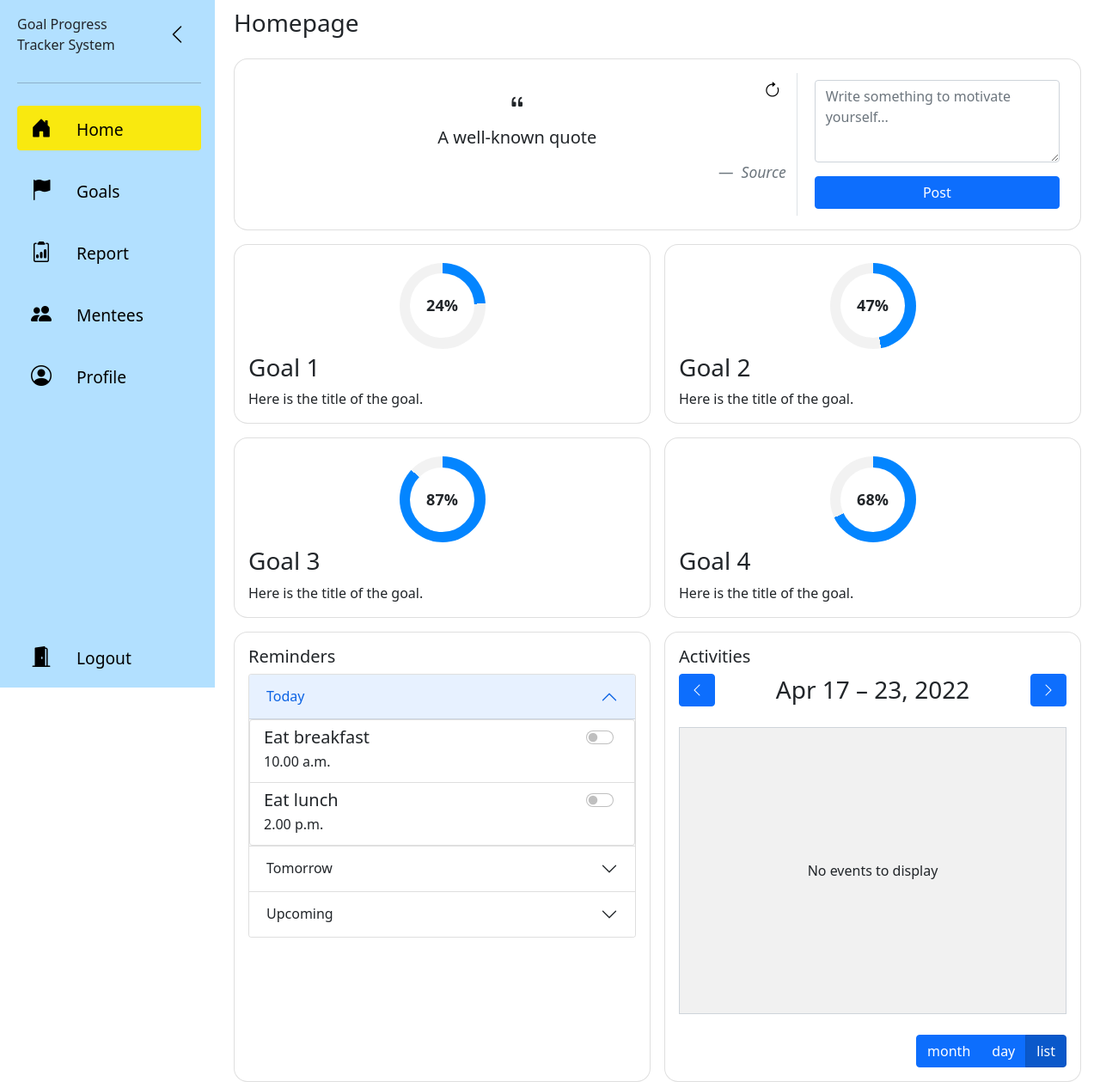
After one commit to WIF2003-2022/goal-progress-tracker-fe, a PHP site: page /public/home.html in a window 1280 px wide. The commit adds this page. Shown: the whole page at 86% size. Run offline with PHP 8.4, Linux system fonts and the light colour scheme; some libraries are stand-ins or nearby versions.

Commit message:
complete homepage structure

```diff
--- /dev/null
+++ b/public/home.html
@@ -0,0 +1,238 @@
+<!DOCTYPE html>
+<html lang="en">
+  <head>
+    <meta charset="UTF-8" />
+    <meta http-equiv="X-UA-Compatible" content="IE=edge" />
+    <meta name="viewport" content="width=device-width, initial-scale=1.0" />
+    <link rel="stylesheet" href="styles/index.css" />
+    <link rel="stylesheet" href="styles/home.css" />
+    <link
+      href="https://cdn.jsdelivr.net/npm/bootstrap@5.1.3/dist/css/bootstrap.min.css"
+      rel="stylesheet"
+      integrity="sha384-1BmE4kWBq78iYhFldvKuhfTAU6auU8tT94WrHftjDbrCEXSU1oBoqyl2QvZ6jIW3"
+      crossorigin="anonymous"
+    />
+    <script
+      src="https://cdn.jsdelivr.net/npm/bootstrap@5.1.3/dist/js/bootstrap.bundle.min.js"
+      integrity="sha384-ka7Sk0Gln4gmtz2MlQnikT1wXgYsOg+OMhuP+IlRH9sENBO0LRn5q+8nbTov4+1p"
+      crossorigin="anonymous"
+    ></script>
+    <link
+      rel="stylesheet"
+      href="https://cdn.jsdelivr.net/npm/fullcalendar@5.10.0/main.min.css"
+    />
+    <script src="https://cdn.jsdelivr.net/npm/fullcalendar@5.10.0/main.min.js"></script>
+    <script src="js/navbar.js"></script>
+    <title>Goal Progress Tracker</title>
+  </head>
+
+  <body>
+    <div class="wrapper">
+      <nav-bar></nav-bar>
+      <div class="content-wrapper">
+        <div class="container">
+          <div class="row g-3">
+            <div class="col-12"><h3>Homepage</h3></div>
+            <div class="col-12">
+              <div class="card blue-back">
+                <div class="card-body">
+                  <div class="row">
+                    <div class="col-8 border-end d-flex flex-column">
+                      <blockquote class="blockquote">
+                        <i class="bi bi-quote"></i>
+                        <div class="position-absolute top-0 end-0">
+                          <button class="refresh" type="button">
+                            <i class="bi bi-arrow-clockwise"></i>
+                          </button>
+                        </div>
+                        <p class="quote">A well-known quote</p>
+                        <footer class="blockquote-footer text-end">
+                          <cite class="author">Source</cite>
+                        </footer>
+                      </blockquote>
+                    </div>
+                    <div class="col d-flex flex-column m-2">
+                      <div class="mb-3 flex-grow-1">
+                        <textarea
+                          class="form-control h-100"
+                          id="exampleFormControlTextarea1"
+                          placeholder="Write something to motivate yourself..."
+                        ></textarea>
+                      </div>
+                      <div>
+                        <button
+                          class="btn btn-primary w-100 post-btn"
+                          type="button"
+                        >
+                          Post
+                        </button>
+                      </div>
+                    </div>
+                  </div>
+                </div>
+              </div>
+            </div>
+            <div class="col-6">
+              <div class="card">
+                <div
+                  class="card-body d-flex flex-column justify-content-center"
+                >
+                  <div class="spinner align-self-center">
+                    <div class="middle-circle"></div>
+                  </div>
+                  <div class="align-self-left">
+                    <h3 class="card-title">Goal 1</h3>
+                    <p class="card-text">Here is the title of the goal.</p>
+                  </div>
+                </div>
+              </div>
+            </div>
+            <div class="col-6">
+              <div class="card">
+                <div
+                  class="card-body d-flex flex-column justify-content-center"
+                >
+                  <div class="spinner align-self-center">
+                    <div class="middle-circle"></div>
+                  </div>
+                  <div class="align-self-left">
+                    <h3 class="card-title">Goal 2</h3>
+                    <p class="card-text">Here is the title of the goal.</p>
+                  </div>
+                </div>
+              </div>
+            </div>
+            <div class="col-6">
+              <div class="card">
+                <div
+                  class="card-body d-flex flex-column justify-content-center"
+                >
+                  <div class="spinner align-self-center">
+                    <div class="middle-circle"></div>
+                  </div>
+                  <div class="align-self-left">
+                    <h3 class="card-title">Goal 3</h3>
+                    <p class="card-text">Here is the title of the goal.</p>
+                  </div>
+                </div>
+              </div>
+            </div>
+            <div class="col-6">
+              <div class="card">
+                <div
+                  class="card-body d-flex flex-column justify-content-center"
+                >
+                  <div class="spinner align-self-center">
+                    <div class="middle-circle"></div>
+                  </div>
+                  <div class="align-self-left">
+                    <h3 class="card-title">Goal 4</h3>
+                    <p class="card-text">Here is the title of the goal.</p>
+                  </div>
+                </div>
+              </div>
+            </div>
+            <div class="col-6">
+              <div class="card">
+                <div class="card-body">
+                  <h5 class="card-title">Reminders</h5>
+                  <div class="accordion" id="reminders">
+                    <div class="accordion-item">
+                      <h2 class="accordion-header">
+                        <button
+                          class="accordion-button"
+                          type="button"
+                          data-bs-toggle="collapse"
+                          data-bs-target="#today"
+                        >
+                          Today
+                        </button>
+                      </h2>
+                      <div
+                        id="today"
+                        class="accordion-collapse collapse show"
+                        data-bs-parent="#reminders"
+                      >
+                        <ul class="list-group">
+                          <li class="list-group-item">
+                            <div class="d-flex w-100 justify-content-between">
+                              <h5 class="mb-1">Eat breakfast</h5>
+                              <div class="form-check form-switch">
+                                <input
+                                  class="form-check-input"
+                                  type="checkbox"
+                                  id="flexSwitchCheckDefault"
+                                />
+                              </div>
+                            </div>
+                            <p class="mb-1">10.00 a.m.</p>
+                          </li>
+                          <li class="list-group-item">
+                            <div class="d-flex w-100 justify-content-between">
+                              <h5 class="mb-1">Eat lunch</h5>
+                              <div class="form-check form-switch">
+                                <input
+                                  class="form-check-input"
+                                  type="checkbox"
+                                  id="flexSwitchCheckDefault"
+                                />
+                              </div>
+                            </div>
+                            <p class="mb-1">2.00 p.m.</p>
+                          </li>
+                        </ul>
+                      </div>
+                    </div>
+                    <div class="accordion-item">
+                      <h2 class="accordion-header">
+                        <button
+                          class="accordion-button collapsed"
+                          type="button"
+                          data-bs-toggle="collapse"
+                          data-bs-target="#tomorrow"
+                        >
+                          Tomorrow
+                        </button>
+                      </h2>
+                      <div
+                        id="tomorrow"
+                        class="accordion-collapse collapse"
+                        data-bs-parent="#reminders"
+                      ></div>
+                    </div>
+                    <div class="accordion-item">
+                      <h2 class="accordion-header">
+                        <button
+                          class="accordion-button collapsed"
+                          type="button"
+                          data-bs-toggle="collapse"
+                          data-bs-target="#upcoming"
+                        >
+                          Upcoming
+                        </button>
+                      </h2>
+                      <div
+                        id="upcoming"
+                        class="accordion-collapse collapse"
+                        data-bs-parent="#reminders"
+                      ></div>
+                    </div>
+                  </div>
+                </div>
+              </div>
+            </div>
+            <div class="col">
+              <div class="card">
+                <div class="card-body">
+                  <h5 class="card-title">Activities</h5>
+                  <div id="calendar"></div>
+                </div>
+              </div>
+            </div>
+          </div>
+        </div>
+      </div>
+    </div>
+    <script src="js/home.js"></script>
+  </body>
+</html>
--- a/public/js/index.js
+++ b/public/js/home.js
@@ -3,6 +3,8 @@ const authorNode = document.querySelector(".author");
 const refreshBtn = document.querySelector(".refresh");
 function generateQuote() {
   const temp = refreshBtn.innerHTML;
+  quoteNode.style.visibility = "hidden";
+  authorNode.style.visibility = "hidden";
   refreshBtn.innerHTML = `<span class="spinner-border spinner-border-sm"></span>`;
   refreshBtn.disabled = true;
   fetch(
@@ -16,16 +18,22 @@ function generateQuote() {
     .finally(() => {
       refreshBtn.innerHTML = temp;
       refreshBtn.disabled = false;
+      quoteNode.style.visibility = "visible";
+      authorNode.style.visibility = "visible";
     });
 }
 document.addEventListener("DOMContentLoaded", () => {
   generateQuote();
+  setProgress();
   var calendarEl = document.getElementById("calendar");
   var calendar = new FullCalendar.Calendar(calendarEl, {
     themeSystem: "bootstrap5",
     headerToolbar: {
-      left: "prev,next today",
+      left: "prev",
       center: "title",
+      right: "next",
+    },
+    footerToolbar: {
       right: "dayGridMonth,timeGridDay,listWeek",
     },
     initialView: "listWeek",
@@ -34,3 +42,24 @@ document.addEventListener("DOMContentLoaded", () => {
 });
 
 refreshBtn.addEventListener("click", () => generateQuote());
+
+function setProgress() {
+  const arr = [];
+  const spinners = document.querySelectorAll(".spinner");
+  for (let i = 0; i < spinners.length; i++) {
+    arr.push(Math.floor(Math.random() * 100));
+  }
+  spinners.forEach((e, index) => {
+    progress = arr[index];
+    e.style.background =
+      "conic-gradient(rgb(3, 133, 255) " +
+      progress +
+      "%,rgb(242, 242, 242) " +
+      progress +
+      "%)";
+  });
+  document.querySelectorAll(".middle-circle").forEach((e, index) => {
+    progress = arr[index];
+    e.innerHTML = progress.toString() + "%";
+  });
+}
--- a/public/js/navbar.js
+++ b/public/js/navbar.js
@@ -15,7 +15,7 @@ template.innerHTML = `
     <nav class="nav nav-pills flex-column">
       <a
         class="nav-link"
-        href="index.html"
+        href="home.html"
         data-bs-toggle="tooltip"
         title="Home"
       >
--- /dev/null
+++ b/public/styles/home.css
@@ -0,0 +1,52 @@
+.content-wrapper {
+  padding: 10px;
+}
+
+.blockquote {
+  position: relative;
+  display: flex;
+  flex-direction: column;
+  justify-content: center;
+  text-align: center;
+  flex-grow: 1;
+  line-height: 2em;
+  min-height: 150px;
+}
+
+.accordion .accordion-button:focus {
+  box-shadow: none;
+}
+
+.card {
+  border-radius: 1rem !important;
+  height: 100%;
+}
+
+.refresh {
+  background-color: transparent;
+  border: none;
+}
+
+.spinner {
+  position: relative;
+  display: flex;
+  justify-content: center;
+  align-items: center;
+  height: 100px;
+  width: 100px;
+  border-radius: 50%;
+  margin: 5px;
+}
+
+.middle-circle {
+  position: absolute;
+  border-radius: 50%;
+  height: 75%;
+  width: 75%;
+  background-color: #ffff;
+  display: flex;
+  align-items: center;
+  justify-content: center;
+  font-size: large;
+  font-weight: bold;
+}
--- a/public/styles/index.css
+++ b/public/styles/index.css
@@ -20,24 +20,3 @@
   align-items: center;
   background-color: snow;
 }
-
-.blockquote {
-  display: flex;
-  flex-direction: column;
-  justify-content: center;
-  flex-grow: 1;
-  height: 120px;
-  line-height: 2em;
-}
-
-.accordion .accordion-button:focus {
-  box-shadow: none;
-}
-
-.card {
-  border-radius: 1rem !important;
-}
-
-.card.stat {
-  height: 45%;
-}
```
Also changed, not shown: public/index.html (deleted, +0 -133 lines).
